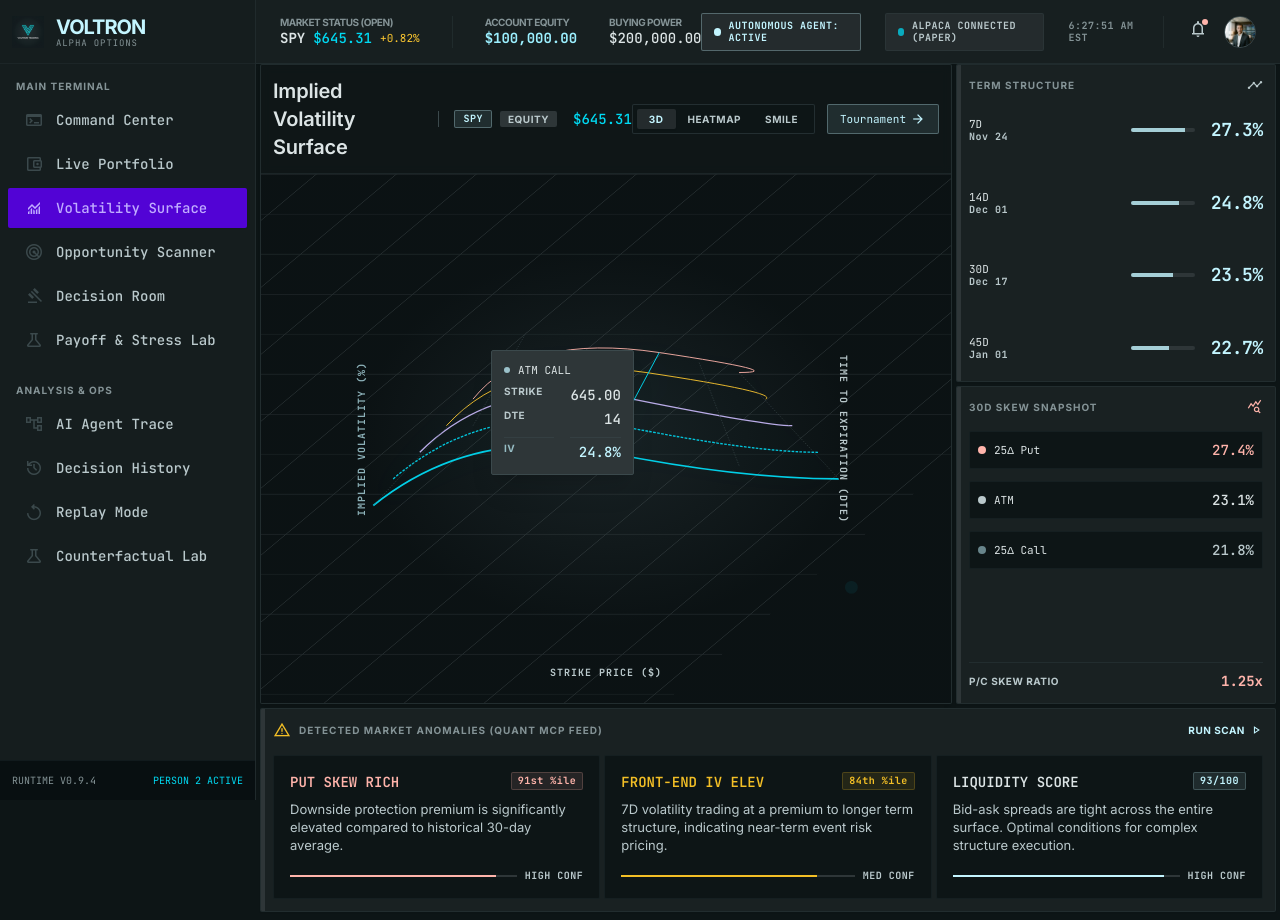
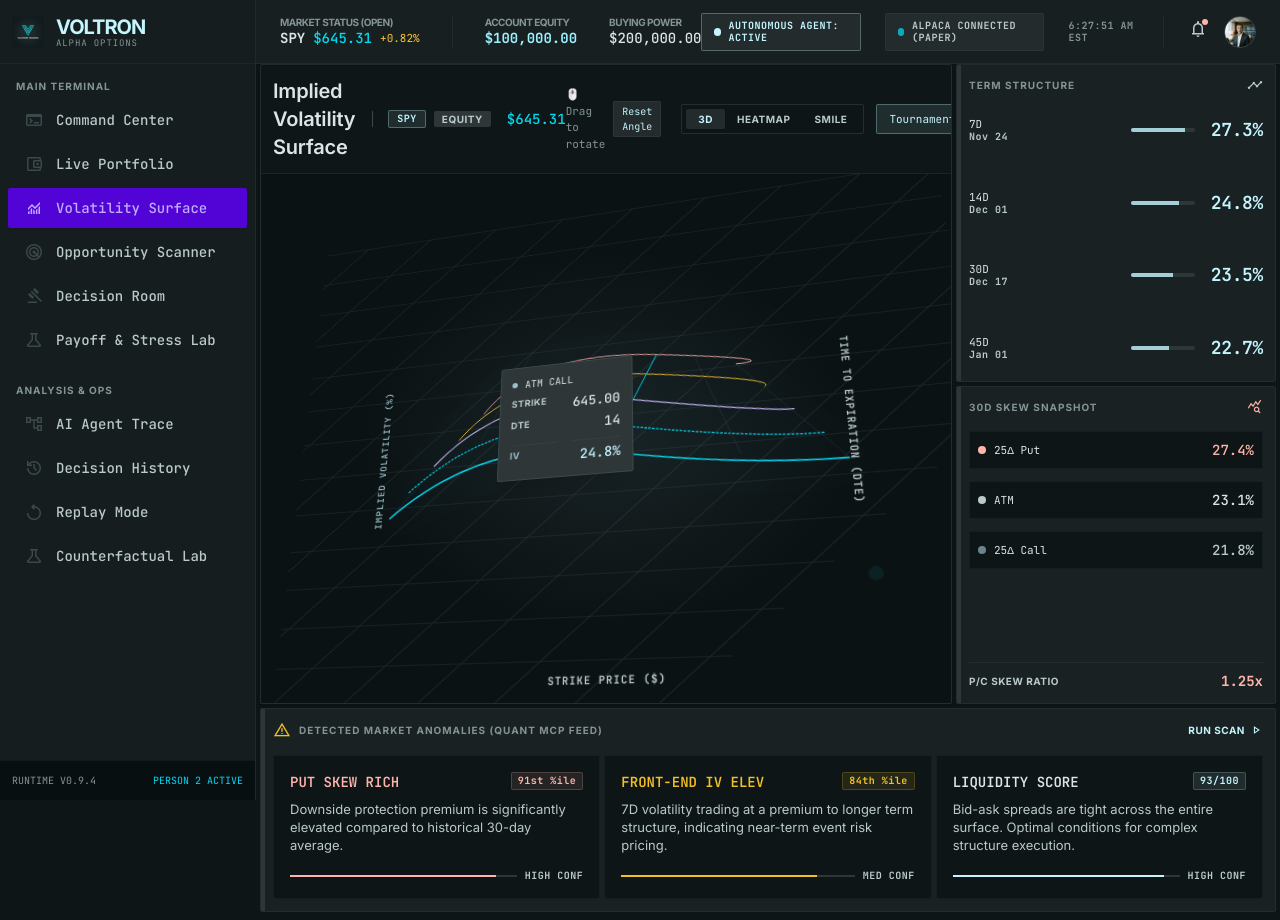
Before and after one commit to anishraj836/AlpecaAITradathon, a Next.js app in the folder apps/web/: page /surface in a window 1280 px wide. Built offline with nearby package versions, Linux system fonts and the light colour scheme.

Commit message:
feat(surface): add interactive 3D drag-to-rotate, zoom, and angle reset controls to Volatility Surface

```diff
--- a/apps/web/src/app/surface/page.tsx
+++ b/apps/web/src/app/surface/page.tsx
@@ -12,6 +12,10 @@ export default function VolatilitySurfacePage() {
   const [surfaceData, setSurfaceData] = useState<VolatilitySurface>(DEMO_VOL_SURFACE);
   const [viewMode, setViewMode] = useState<SurfaceViewMode>('3D');
   const [isScanning, setIsScanning] = useState(false);
+  const [rotation, setRotation] = useState({ x: 20, y: -15 });
+  const [isDragging, setIsDragging] = useState(false);
+  const [dragStart, setDragStart] = useState({ x: 0, y: 0 });
+  const [zoom, setZoom] = useState(1);
 
   useEffect(() => {
     let isMounted = true;
@@ -22,6 +26,36 @@ export default function VolatilitySurfacePage() {
       isMounted = false;
     };
   }, []);
+
+  const handleMouseDown = (e: React.MouseEvent) => {
+    setIsDragging(true);
+    setDragStart({ x: e.clientX, y: e.clientY });
+  };
+
+  const handleMouseMove = (e: React.MouseEvent) => {
+    if (!isDragging) return;
+    const deltaX = e.clientX - dragStart.x;
+    const deltaY = e.clientY - dragStart.y;
+    setRotation((prev) => ({
+      x: Math.max(-60, Math.min(60, prev.x - deltaY * 0.4)),
+      y: prev.y + deltaX * 0.4,
+    }));
+    setDragStart({ x: e.clientX, y: e.clientY });
+  };
+
+  const handleMouseUp = () => {
+    setIsDragging(false);
+  };
+
+  const handleWheel = (e: React.WheelEvent) => {
+    if (viewMode !== '3D') return;
+    setZoom((prev) => Math.max(0.7, Math.min(1.6, prev - e.deltaY * 0.001)));
+  };
+
+  const resetAngle = () => {
+    setRotation({ x: 20, y: -15 });
+    setZoom(1);
+  };
 
   const handleRunScan = async () => {
     setIsScanning(true);
@@ -61,6 +95,17 @@ export default function VolatilitySurfacePage() {
 
             {/* View Switcher Controls */}
             <div className="flex items-center gap-3">
+              {viewMode === '3D' && (
+                <div className="flex items-center gap-2 font-mono text-[11px] text-on-surface-variant mr-2">
+                  <span className="hidden lg:inline text-outline">🖱️ Drag to rotate</span>
+                  <button
+                    onClick={resetAngle}
+                    className="px-2 py-0.5 bg-surface-container-high hover:bg-surface-variant border border-outline-variant/40 rounded text-[10px] text-primary"
+                  >
+                    Reset Angle
+                  </button>
+                </div>
+              )}
               <div className="flex bg-surface rounded-sm border border-outline-variant/50 p-1">
                 {(['3D', 'HEATMAP', 'SMILE'] as SurfaceViewMode[]).map((mode) => (
                   <button
@@ -88,13 +133,28 @@ export default function VolatilitySurfacePage() {
           </div>
 
           {/* Surface Rendering Viewport */}
-          <div className="flex-1 relative w-full bg-[#0a1012] overflow-hidden flex items-center justify-center">
+          <div
+            className={`flex-1 relative w-full bg-[#0a1012] overflow-hidden flex items-center justify-center select-none ${
+              viewMode === '3D' ? (isDragging ? 'cursor-grabbing' : 'cursor-grab') : ''
+            }`}
+            onMouseDown={viewMode === '3D' ? handleMouseDown : undefined}
+            onMouseMove={viewMode === '3D' ? handleMouseMove : undefined}
+            onMouseUp={viewMode === '3D' ? handleMouseUp : undefined}
+            onMouseLeave={viewMode === '3D' ? handleMouseUp : undefined}
+            onWheel={viewMode === '3D' ? handleWheel : undefined}
+          >
             {/* Abstract radial glow */}
             <div className="absolute inset-0 opacity-40 bg-[radial-gradient(ellipse_at_center,_var(--tw-gradient-stops))] from-primary/20 via-surface to-background pointer-events-none" />
 
             {/* Mode 1: 3D Surface View */}
             {viewMode === '3D' && (
-              <div className="relative w-full h-full flex items-center justify-center p-8">
+              <div
+                className="relative w-full h-full flex items-center justify-center p-8 transition-transform duration-75 ease-out pointer-events-none"
+                style={{
+                  transform: `perspective(900px) rotateX(${rotation.x}deg) rotateY(${rotation.y}deg) scale(${zoom})`,
+                  transformStyle: 'preserve-3d',
+                }}
+              >
                 {/* 3D Grid lines */}
                 <svg className="absolute inset-0 w-full h-full opacity-20 pointer-events-none">
                   <defs>
@@ -158,7 +218,7 @@ export default function VolatilitySurfacePage() {
                 </svg>
 
                 {/* Simulated Hover Tooltip */}
-                <div className="absolute top-1/3 left-1/3 bg-surface-container-highest border border-outline-variant p-3 rounded-sm shadow-xl z-20 flex flex-col gap-2">
+                <div className="absolute top-1/3 left-1/3 bg-surface-container-highest border border-outline-variant p-3 rounded-sm shadow-xl z-20 flex flex-col gap-2 pointer-events-auto">
                   <div className="flex items-center gap-2">
                     <div className="w-1.5 h-1.5 rounded-full bg-primary animate-pulse" />
                     <span className="font-data-sm text-data-sm text-on-surface font-mono">ATM CALL</span>
```
Also changed, not shown: 1 other file (tests, documents, lock files or other folders).
